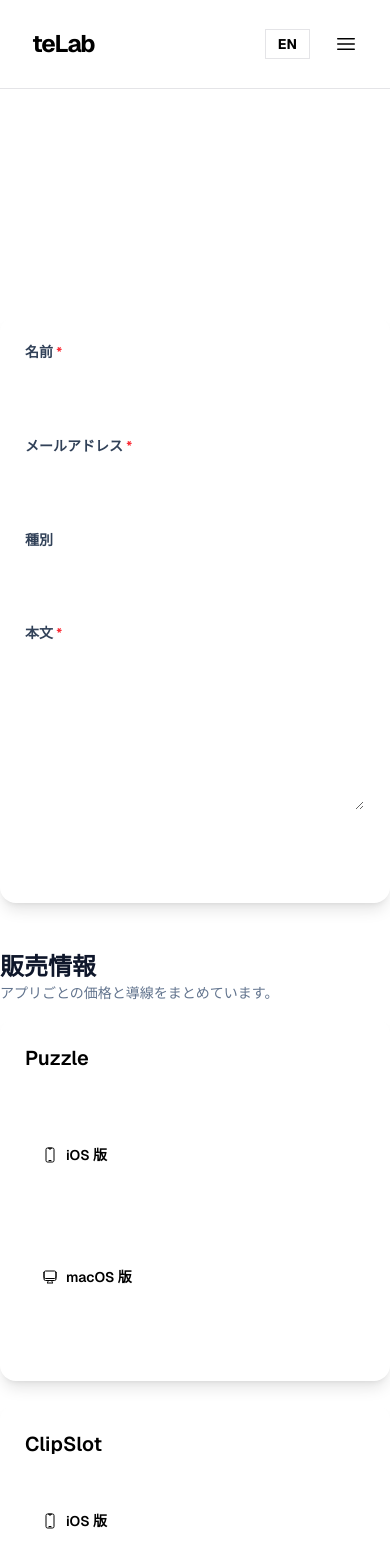
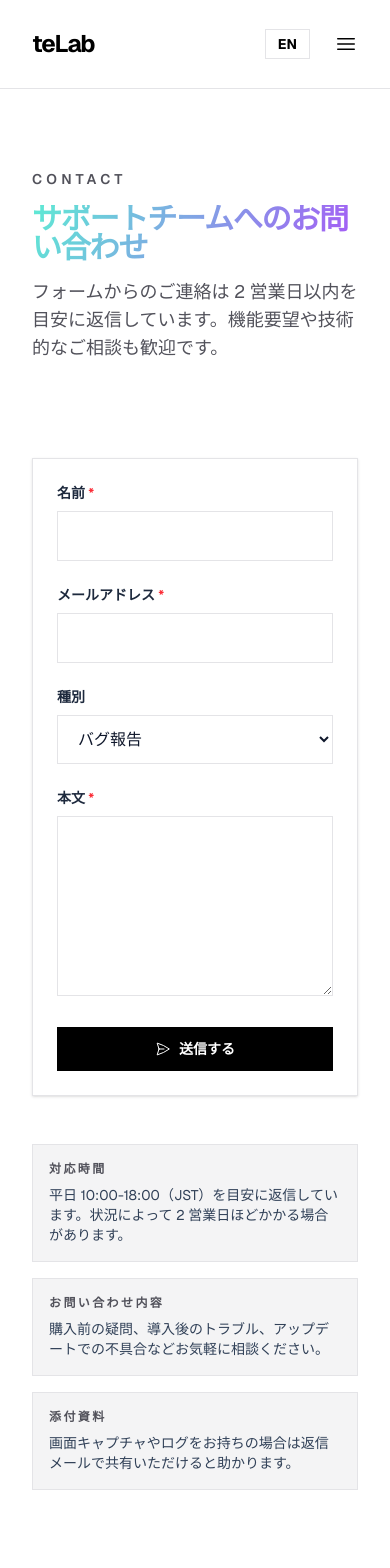
Before and after one commit to takaogeshi/teLab_Website, a Next.js app: page /contact in a window 390 px wide. Shown: the top 1568 px of the page. Built offline with nearby package versions, Linux system fonts and the light colour scheme.

Commit message:
Refine layout, add new apps, gradient accents

```diff
--- a/src/app/apps/page.tsx
+++ b/src/app/apps/page.tsx
@@ -17,7 +17,7 @@
     <div className="space-y-20 pb-20">
       <section className="container-wide pt-20">
         <div className="max-w-4xl space-y-6">
-          <h1 className="text-display text-6xl md:text-8xl">{t.apps.title}</h1>
+          <h1 className="text-display text-6xl md:text-8xl gradient-text">{t.apps.title}</h1>
           <p className="text-xl text-muted-foreground md:text-2xl">
             {t.apps.subtitle}
           </p>
@@ -31,7 +31,7 @@
               <div className="space-y-4">
                 <div className="flex items-center gap-3">
                   <CubeTransparentIcon className="h-8 w-8 text-foreground" />
-                  <h2 className="text-4xl font-bold tracking-tighter group-hover:underline decoration-2 underline-offset-4">
+                  <h2 className="text-4xl font-bold tracking-tighter gradient-text group-hover:underline decoration-2 underline-offset-4">
                     {app.name}
                   </h2>
                 </div>
--- a/src/app/contact/ContactContent.tsx
+++ b/src/app/contact/ContactContent.tsx
@@ -1,7 +1,11 @@
 "use client";
 
 import Link from "next/link";
-import { DevicePhoneMobileIcon, ComputerDesktopIcon, PaperAirplaneIcon } from "@heroicons/react/24/outline";
+import {
+  DevicePhoneMobileIcon,
+  ComputerDesktopIcon,
+  PaperAirplaneIcon,
+} from "@heroicons/react/24/outline";
 import { useState, type ChangeEvent, type FormEvent } from "react";
 import type { AppMeta } from "@/data/apps";
 import type { ProductMeta } from "@/data/products";
@@ -39,12 +43,28 @@
   products: ProductMeta[];
 };
 
+const supportDetails = [
+  {
+    title: "対応時間",
+    description: "平日 10:00-18:00（JST）を目安に返信しています。状況によって 2 営業日ほどかかる場合があります。",
+  },
+  {
+    title: "お問い合わせ内容",
+    description: "購入前の疑問、導入後のトラブル、アップデートでの不具合などお気軽に相談ください。",
+  },
+  {
+    title: "添付資料",
+    description: "画面キャプチャやログをお持ちの場合は返信メールで共有いただけると助かります。",
+  },
+];
+
 export function ContactContent({ apps, products }: ContactContentProps) {
   const [formValues, setFormValues] = useState<FormValues>(initialFormValues);
   const [errors, setErrors] = useState<Partial<Record<keyof FormValues, string>>>({});
   const [status, setStatus] = useState<"idle" | "success">("idle");
 
-  const handleChange = (field: keyof FormValues) =>
+  const handleChange =
+    (field: keyof FormValues) =>
     (event: ChangeEvent<HTMLInputElement | HTMLSelectElement | HTMLTextAreaElement>) => {
       setFormValues((prev) => ({ ...prev, [field]: event.target.value }));
       setErrors((prev) => ({ ...prev, [field]: undefined }));
@@ -79,7 +99,6 @@
     }
 
     console.log("Contact form (dummy)", formValues);
-    // 未実装: 送信処理は後で追加
     setStatus("success");
     setFormValues(initialFormValues);
   };
@@ -87,20 +106,21 @@
   const macProductsByAppId = new Map(products.map((product) => [product.appId, product]));
 
   return (
-    <div className="space-y-12">
-      <section className="band-gradient full-bleed px-6 py-10 text-white">
-        <div className="mx-auto max-w-5xl space-y-4">
-          <h1 className="text-3xl font-semibold">Contact</h1>
-          <p className="text-white/80">
-            お問い合わせは以下のフォームをご利用ください。2 営業日以内を目安にご返信いたします。
+    <div className="space-y-24 pb-24">
+      <section className="container-wide pt-20">
+        <div className="max-w-3xl space-y-4">
+          <p className="text-sm font-semibold uppercase tracking-[0.3em] text-muted-foreground">Contact</p>
+          <h1 className="text-display text-3xl md:text-4xl gradient-text">サポートチームへのお問い合わせ</h1>
+          <p className="text-lg text-muted-foreground">
+            フォームからのご連絡は 2 営業日以内を目安に返信しています。機能要望や技術的なご相談も歓迎です。
           </p>
         </div>
       </section>
 
-      <section className="card-surface rounded-2xl border border-transparent p-6 shadow-lg">
-        <form className="space-y-6" onSubmit={handleSubmit}>
+      <section className="container-wide grid gap-12 lg:grid-cols-[minmax(0,1fr)_320px]">
+        <form className="space-y-6 border border-border bg-white p-6 shadow-sm" onSubmit={handleSubmit}>
           <div className="space-y-2">
-            <label htmlFor="name" className="block text-sm font-semibold text-slate-700">
+            <label htmlFor="name" className="block text-sm font-semibold text-slate-800">
               名前 <span className="text-red-500">*</span>
             </label>
             <input
@@ -109,14 +129,14 @@
               type="text"
               value={formValues.name}
               onChange={handleChange("name")}
-              className="w-full rounded-lg border border-white/40 bg-white/10 px-4 py-2 text-white focus:border-white focus:outline-none"
+              className="w-full border border-border px-4 py-3 text-base text-slate-900 focus:border-foreground focus:outline-none"
               aria-invalid={errors.name ? "true" : "false"}
             />
-            {errors.name && <p className="text-sm text-red-300">{errors.name}</p>}
+            {errors.name && <p className="text-sm text-red-500">{errors.name}</p>}
           </div>
 
           <div className="space-y-2">
-            <label htmlFor="email" className="block text-sm font-semibold text-slate-700">
+            <label htmlFor="email" className="block text-sm font-semibold text-slate-800">
               メールアドレス <span className="text-red-500">*</span>
             </label>
             <input
@@ -125,14 +145,14 @@
               type="email"
               value={formValues.email}
               onChange={handleChange("email")}
-              className="w-full rounded-lg border border-white/40 bg-white/10 px-4 py-2 text-white focus:border-white focus:outline-none"
+              className="w-full border border-border px-4 py-3 text-base text-slate-900 focus:border-foreground focus:outline-none"
               aria-invalid={errors.email ? "true" : "false"}
             />
-            {errors.email && <p className="text-sm text-red-300">{errors.email}</p>}
+            {errors.email && <p className="text-sm text-red-500">{errors.email}</p>}
           </div>
 
           <div className="space-y-2">
-            <label htmlFor="type" className="block text-sm font-semibold text-slate-700">
+            <label htmlFor="type" className="block text-sm font-semibold text-slate-800">
               種別
             </label>
             <select
@@ -140,7 +160,7 @@
               name="type"
               value={formValues.type}
               onChange={handleChange("type")}
-              className="w-full rounded-lg border border-white/40 bg-white/10 px-4 py-2 text-white focus:border-white focus:outline-none"
+              className="w-full border border-border bg-white px-4 py-3 text-base text-slate-900 focus:border-foreground focus:outline-none"
             >
               {reasonOptions.map((option) => (
                 <option key={option.value} value={option.value}>
@@ -151,7 +171,7 @@
           </div>
 
           <div className="space-y-2">
-            <label htmlFor="message" className="block text-sm font-semibold text-slate-700">
+            <label htmlFor="message" className="block text-sm font-semibold text-slate-800">
               本文 <span className="text-red-500">*</span>
             </label>
             <textarea
@@ -159,67 +179,75 @@
               name="message"
               value={formValues.message}
               onChange={handleChange("message")}
-              className="min-h-[160px] w-full rounded-lg border border-white/40 bg-white/10 px-4 py-2 text-white focus:border-white focus:outline-none"
+              className="min-h-[180px] w-full border border-border px-4 py-3 text-base text-slate-900 focus:border-foreground focus:outline-none"
               aria-invalid={errors.message ? "true" : "false"}
             />
-            {errors.message && <p className="text-sm text-red-300">{errors.message}</p>}
+            {errors.message && <p className="text-sm text-red-500">{errors.message}</p>}
           </div>
 
           <div className="flex flex-col gap-3 sm:flex-row sm:items-center sm:justify-between">
             <button
               type="submit"
-              className="inline-flex items-center justify-center gap-2 rounded-full bg-white/15 px-6 py-2 text-sm font-semibold text-white transition hover:bg-white/30"
+              className="inline-flex items-center justify-center gap-2 bg-black px-6 py-3 text-sm font-semibold text-white transition hover:opacity-80"
             >
               <PaperAirplaneIcon className="h-4 w-4" /> 送信する
             </button>
             {status === "success" && (
-              <p className="text-sm text-white/80">送信内容を受け付けました（ダミー）</p>
+              <p className="text-sm text-slate-600">送信内容を受け付けました（ダミー）</p>
             )}
           </div>
         </form>
+
+        <aside className="space-y-4">
+          {supportDetails.map((detail) => (
+            <div key={detail.title} className="border border-border bg-muted p-4">
+              <p className="text-xs font-semibold uppercase tracking-[0.2em] text-muted-foreground">
+                {detail.title}
+              </p>
+              <p className="mt-2 text-sm text-slate-700">{detail.description}</p>
+            </div>
+          ))}
+        </aside>
       </section>
 
-      <section className="space-y-4">
+      <section className="container-wide space-y-6">
         <div>
-          <h2 className="text-2xl font-semibold text-slate-900">販売情報</h2>
-          <p className="text-sm text-slate-500">アプリごとの価格と導線をまとめています。</p>
+          <h2 className="text-4xl font-bold tracking-tighter gradient-text">販売情報</h2>
+          <p className="text-sm text-muted-foreground">プロダクトごとの価格と導線をまとめています。</p>
         </div>
         <div className="grid gap-6 md:grid-cols-2">
           {apps.map((app) => {
             const macProduct = macProductsByAppId.get(app.id);
 
             return (
-              <div key={app.id} className="card-surface space-y-4 rounded-2xl border border-transparent p-6 shadow-lg">
+              <div
+                key={app.id}
+                className="flex flex-col justify-between border border-border p-6 shadow-sm transition-colors hover:border-foreground"
+              >
                 <div>
-                  <h3 className="text-xl font-semibold">{app.name}</h3>
-                  <p className="text-sm text-white/85">{app.shortDescription}</p>
+                  <h3 className="text-2xl font-semibold gradient-text">{app.name}</h3>
+                  <p className="text-sm text-muted-foreground">{app.shortDescription}</p>
                 </div>
                 {app.platforms.includes("ios") && (
-                  <div className="space-y-1 rounded-xl border border-white/30 bg-white/10 p-4">
-                    <p className="flex items-center gap-2 text-sm font-semibold">
+                  <div className="mt-4 space-y-1 border border-border bg-muted p-4">
+                    <p className="flex items-center gap-2 text-sm font-semibold text-slate-900">
                       <DevicePhoneMobileIcon className="h-4 w-4" /> iOS 版
                     </p>
-                    <p className="text-sm text-white/85">App Store で販売（詳細は iOS ストア側）</p>
-                    <Link
-                      href={`/apps/${app.id}`}
-                      className="inline-flex text-sm font-semibold text-white"
-                    >
+                    <p className="text-sm text-muted-foreground">App Store で販売（詳細は iOS ストア側）</p>
+                    <Link href={`/apps/${app.id}`} className="inline-flex text-sm font-semibold text-foreground">
                       アプリ詳細を見る
                     </Link>
                   </div>
                 )}
                 {macProduct && (
-                  <div className="space-y-1 rounded-xl border border-white/30 bg-white/10 p-4">
-                    <p className="flex items-center gap-2 text-sm font-semibold">
+                  <div className="mt-4 space-y-1 border border-border bg-muted p-4">
+                    <p className="flex items-center gap-2 text-sm font-semibold text-slate-900">
                       <ComputerDesktopIcon className="h-4 w-4" /> macOS 版
                     </p>
-                    <p className="text-sm text-white/85">
+                    <p className="text-sm text-muted-foreground">
                       価格: {priceFormatter.format(macProduct.price)} (税込)
                     </p>
-                    <Link
-                      href={`/buy/${macProduct.id}`}
-                      className="inline-flex text-sm font-semibold text-white"
-                    >
+                    <Link href={`/buy/${macProduct.id}`} className="inline-flex text-sm font-semibold text-foreground">
                       購入ページへ
                     </Link>
                   </div>
--- a/src/app/globals.css
+++ b/src/app/globals.css
@@ -74,6 +74,23 @@
   opacity: 0.8;
 }
 
+.btn-gradient {
+  display: inline-flex;
+  align-items: center;
+  justify-content: center;
+  font-weight: 600;
+  background-image: linear-gradient(120deg, #5eead4, #a855f7);
+  color: #f8fafc;
+  box-shadow: 0 15px 35px rgba(168, 85, 247, 0.25);
+  border-radius: 9999px;
+  transition: transform 0.2s ease, box-shadow 0.2s ease;
+}
+
+.btn-gradient:hover {
+  transform: translateY(-1px);
+  box-shadow: 0 20px 40px rgba(91, 33, 182, 0.35);
+}
+
 .btn-outline {
   display: inline-flex;
   align-items: center;
@@ -102,3 +119,10 @@
 .card:hover {
   border-color: var(--foreground);
 }
+
+.gradient-text {
+  background-image: linear-gradient(120deg, #5eead4, #a855f7);
+  -webkit-background-clip: text;
+  background-clip: text;
+  color: transparent;
+}
--- a/src/app/privacy/page.tsx
+++ b/src/app/privacy/page.tsx
@@ -8,60 +8,68 @@
   {
     title: "収集する情報",
     body: [
-      "購入時に Stripe が取得するメールアドレス、氏名、決済情報の一部",
-      "ライセンス管理に必要なデバイス識別子（導入予定）",
-      "お問い合わせフォームから送信された内容",
+      "決済プラットフォーム（Stripe）が取得するメールアドレス・支払いに必要な最低限の情報",
+      "製品のライセンス管理やアクティベーションに必要なデバイス識別子",
+      "お問い合わせフォームにご入力いただいた内容",
     ],
   },
   {
     title: "利用目的",
     body: [
-      "決済処理およびダウンロードリンクの送付",
-      "製品サポートやバグ調査への応答",
-      "購入履歴の確認や会計上の記録",
+      "購入完了後のダウンロードリンク送付とレシート発行",
+      "不具合の調査やサポート返信、重要なお知らせの配信",
+      "税務・会計処理に必要な記録としての保管",
     ],
   },
   {
-    title: "データの保管と削除",
+    title: "保管と削除",
     body: [
-      "Stripe / Vercel / GitHub など信頼できるサービスで安全に保管",
-      "削除依頼は contact ページから受け付け、法的義務がない限り速やかに対応",
-      "ログデータは 90 日を目安に自動削除予定",
+      "Stripe / Vercel / GitHub などの信頼できるインフラ上で暗号化された状態で管理",
+      "不必要になったデータは 90 日を目安に匿名化または削除",
+      "削除依頼をいただいた場合は法的義務を満たしたうえで速やかに対応",
     ],
   },
   {
     title: "第三者提供",
     body: [
-      "決済処理に必要な範囲で Stripe に連携",
-      "法令に基づく請求があった場合を除き、その他の第三者には提供しません",
+      "決済処理に必要な範囲で Stripe に共有し、その他の第三者には提供しません",
+      "法的な請求があった場合に限り、必要最小限の情報を開示します",
     ],
   },
 ];
 
 export default function PrivacyPage() {
   return (
-    <div className="space-y-8">
-      <section className="band-gradient full-bleed px-6 py-10 text-white">
-        <div className="mx-auto max-w-5xl space-y-3">
-          <h1 className="text-3xl font-semibold">Privacy Policy</h1>
-          <p className="text-white/80">
-            直販サイトで安全に購入いただくため、情報の取り扱い指針をまとめています。正式公開に合わせて最新の条項に更新します。
+    <div className="space-y-16 pb-24">
+      <section className="container-wide pt-24">
+        <div className="max-w-3xl space-y-4">
+          <p className="text-sm font-semibold uppercase tracking-[0.3em] text-muted-foreground">Privacy Policy</p>
+          <h1 className="text-display text-5xl md:text-6xl gradient-text">個人情報の取り扱いについて</h1>
+          <p className="text-lg text-muted-foreground">
+            直販サイトで安心して購入いただけるよう、データの扱い方針と保護体制をまとめています。正式リリース時には最新の法令に合わせて更新します。
           </p>
         </div>
       </section>
 
-      <div className="space-y-6">
+      <section className="container-wide grid gap-6 md:grid-cols-2">
         {sections.map((section) => (
-          <section key={section.title} className="card-surface space-y-2 rounded-2xl border border-transparent p-6">
-            <h2 className="text-xl font-semibold">{section.title}</h2>
-            <ul className="list-disc space-y-1 pl-6 text-sm text-white/85">
+          <article key={section.title} className="border border-border bg-white p-6 shadow-sm">
+            <h2 className="text-2xl font-bold tracking-tight gradient-text">{section.title}</h2>
+            <ul className="mt-4 list-disc space-y-2 pl-5 text-muted-foreground">
               {section.body.map((item) => (
                 <li key={item}>{item}</li>
               ))}
             </ul>
-          </section>
+          </article>
         ))}
-      </div>
+      </section>
+
+      <section className="container-wide border-t border-border pt-12">
+        <h3 className="text-xl font-semibold gradient-text">お問い合わせ</h3>
+        <p className="mt-2 max-w-3xl text-muted-foreground">
+          プライバシーに関するご質問や削除依頼は、Contact ページのフォームからご連絡ください。48 時間以内を目安にサポートチームより返答いたします。
+        </p>
+      </section>
     </div>
   );
 }
--- a/src/components/Header.tsx
+++ b/src/components/Header.tsx
@@ -17,7 +17,6 @@
     { href: "/", label: t.common.home },
     { href: "/apps", label: t.common.apps },
     { href: "/blog", label: t.common.blog },
-    { href: "/case-studies", label: t.common.caseStudies },
     { href: "/support", label: t.common.support },
     { href: "/contact", label: t.common.contact },
   ];
--- a/src/data/apps.ts
+++ b/src/data/apps.ts
@@ -1,7 +1,7 @@
 export type AppPlatform = 'ios' | 'macos';
 
 export type AppMeta = {
-  id: 'puzzle' | 'clipslot';
+  id: 'puzzle' | 'clipslot' | 'ghost-desktop' | 'global-mute';
   name: string;
   shortDescription: string;
   tagline: string;
@@ -35,4 +35,22 @@
     iosAppStoreUrl: 'https://example.com/clipslot-ios',
     macBuyProductId: 'clipslot-mac',
   },
+  {
+    id: 'ghost-desktop',
+    name: 'GhostDesktop',
+    shortDescription: 'ワンクリックでデスクトップ上のファイルやディスクを一時的に隠せるツール。',
+    tagline: '画面共有前に、デスクトップを瞬時にクリアに。',
+    shortDescription_en: 'Hide desktop files and disks instantly from the menu bar.',
+    tagline_en: 'Clear your desktop in seconds before sharing your screen.',
+    platforms: ['macos'],
+  },
+  {
+    id: 'global-mute',
+    name: 'GlobalMute',
+    shortDescription: 'ズームやTeamsなどのマイク・カメラをOSレベルでまとめてON/OFFできるユーティリティ。',
+    tagline: 'どんな会議ツールでも、ミュート切り替えを迷わない。',
+    shortDescription_en: 'Toggle mic/camera system-wide, regardless of meeting app.',
+    tagline_en: 'Never hunt for the mute button again.',
+    platforms: ['macos'],
+  },
 ];
```
Also changed, not shown: src/app/case-studies/page.tsx (deleted, +0 -47 lines), src/app/page.tsx (+13 -13 lines), src/app/terms/page.tsx (+27 -19 lines), src/components/AppDetailContent.tsx (+6 -6 lines), src/data/dictionary.ts (+4 -6 lines).
